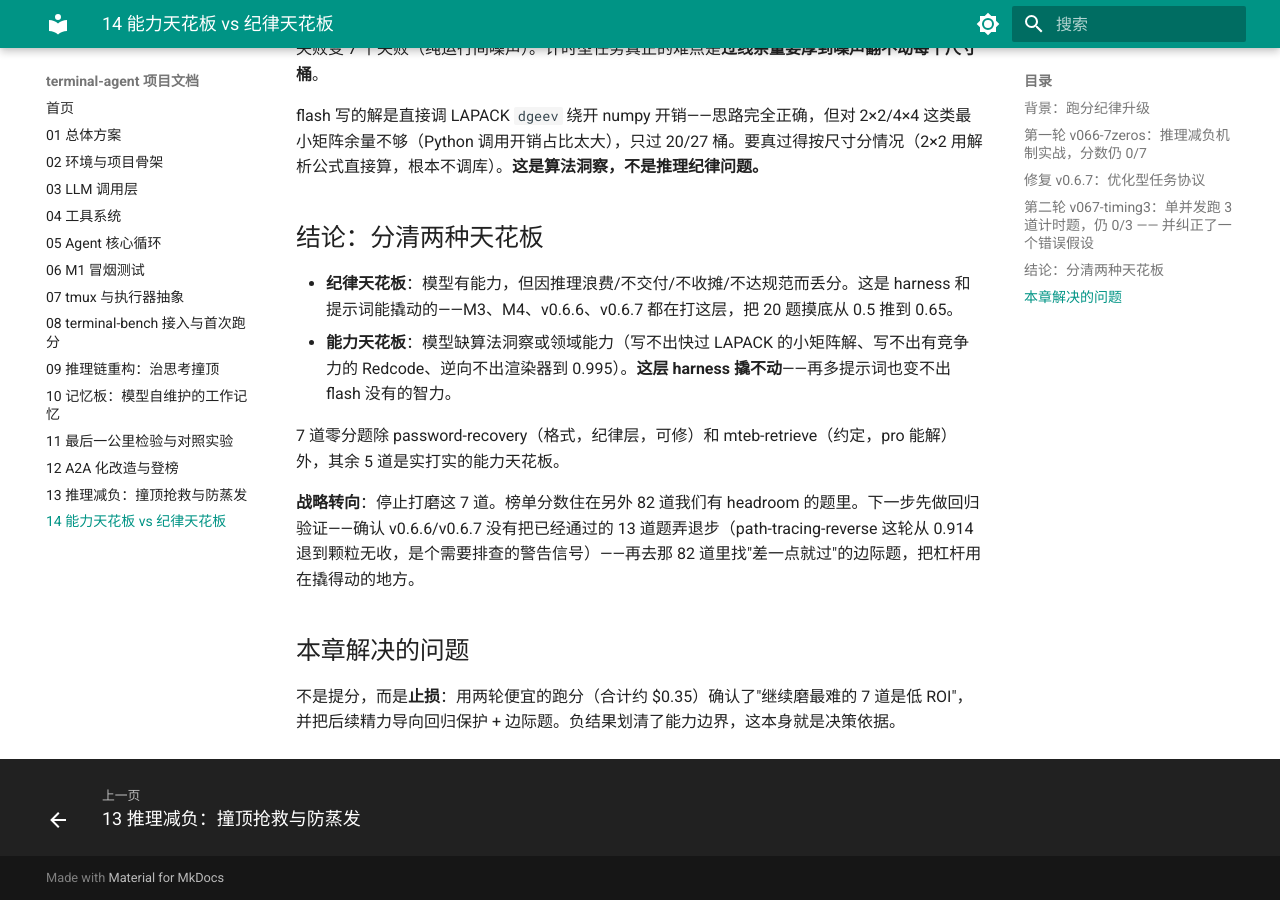
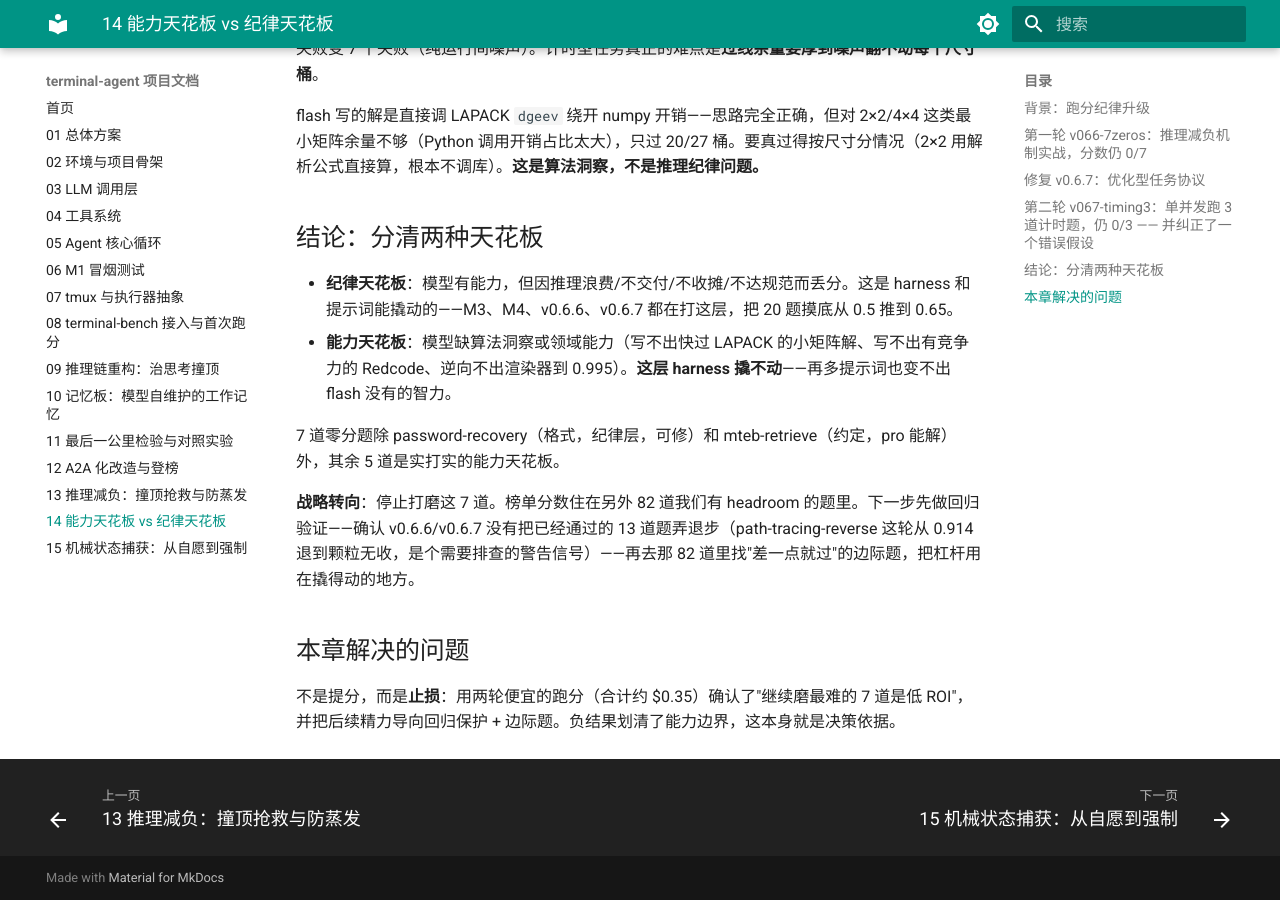
Before and after one commit to seqi781/AGENT, an MkDocs documentation site: the page built from docs/14-ceiling-vs-discipline.md, in a window 1280 px wide and 900 px high, scrolled down 1422 px. Built offline with MkDocs 1.6.1 and Material for MkDocs 9.7.7, drawn with Linux system fonts in a browser that asks for light colours; part of the change alters nothing that is shown.

Commit message:
docs: 15 章 机械状态捕获(P0a/b/c)——从靠模型自愿到 harness 强制
Co-Authored-By: Claude Fable 5 <noreply@anthropic.com>

```diff
--- /dev/null
+++ b/docs/15-mechanical-state.md
@@ -0,0 +1,49 @@
+# 15 机械状态捕获：把"靠模型自愿"的记账改成"harness 强制"（v0.7.0）
+
+## 一条贯穿性诊断
+
+这个 harness 已经成熟（三预算、缓存友好的板在末尾、实时 jsonl、撞顶/错误连击检测、被杀后重建），但有一个根因性缺陷——之前反复撞到的几个坑，是它的不同投影：
+
+> **凡是 harness 可靠性依赖的状态，都被托付给"模型自愿调用工具"去维护——而模型在高压下不可靠。**
+
+- `update_memory` 靠模型主动写 → 高压下忘记写（实测失败任务 40 轮仅 1 次更新）；
+- `task_done` 靠模型自报完成 → 文件没写就声称完成；
+- 环境副作用 → **根本没人记**（db-wal：模型亲手删了 WAL 却不自知）。
+
+三件事是同一个错误：把系统的记账外包给模型的善意。修复方向统一——**把 harness 需要的事实，从"模型动作"改成"harness 自动捕获"**。v0.7.0 落了三个 P0。
+
+## P0a：读取每题真实超时，对齐整套收尾机器
+
+**病根**：整套优雅收尾（wall_clock_warn/stop、salvage、no_think）都建立在 `task_timeout_sec` 是真值之上。但 harbor 只把每题超时传给内置 ORACLE，不传自定义 agent——我们一直吃 1800 默认。喂假值的后果不是少一个字段，是**整套收尾系统失效**：harbor 在收尾逻辑触发前就硬杀，永远拿不到 task_done，只拿到尸体（db-wal 就是被 900s 杀在第 40 轮，交付物没写）。
+
+**预检揭示的规模**：全 89 题里 **48 道真超时仅 900s**（收尾从未在这些题正常触发），另 17 道 >1800（被我们默认值腰斩，train-fasttext 真 3600s）。约 65/89 题此前都在错误截止线下跑。
+
+**修复**：运行时从 `~/.cache/harbor/tasks/**/<task>/task.toml` 解析 `[agent].timeout_sec × multiplier`，`packages/` 布局优先消歧；读不到 loud 退默认。配套 `preflight_timeouts.py`：正式 -k5 前对全量任务校验，有解析不出就中止——把"fail loud"落在预检而非单 trial（后者会白丢一题分）。
+
+## P0b：启动快照 + 逐命令 state-diff 客观账本
+
+**为什么不能用"危险动词清单"**：杀死 db-wal 的命令是 `sqlite3 main.db "SELECT..."`——一条**查询**，任何危险词清单都不命中，却触发了 SQLite 自动 checkpoint 删掉 WAL。**按命令长相猜危险，必漏。** 正解是不猜命令、直接量环境。
+
+两个机械动作，都不判断"危不危险"：
+
+1. **启动快照**：开工前 `cp --reflink=auto -a <工作区> /tmp/_agent_orig_snapshot`（COW，近零成本；不支持则退硬链接 `cp -al`）。关键：sqlite 删 WAL 是 `unlink`，只要快照里还有一份（哪怕硬链接），那个 inode 的数据就不释放——**原始输入即便被删，数据仍活在备份里，可拷回**。db-wal 从"不可救的尸体"变成"可恢复"，全靠启动时这一条 cp。
+2. **逐命令差分**：每条改动型命令后 `find <工作区> -printf '%P\t%s\t%T@'` 拍一张文件清单，与上一张比对，把"谁出现/消失/变化"记成客观条目；消失的若是**启动时就有的原始输入**，标为 danger 永久保留，并附上从备份恢复的命令。
+
+**与记忆板分开**：板是模型的主观笔记（可丢），账本是 harness 的客观事实（不丢），各自注入上下文。**成本上限**：工作区文件数 >5000 就整体禁用（重数据任务不拖慢）；任何步骤失败只禁用+记日志，绝不拖垮 agent。
+
+确定性测试（LocalExecutor 模拟 db-wal）：删除被记为 danger、备份保住 WAL、可恢复——全通过。
+
+## P0c：task_done 机械校验
+
+**模型自报完成 ≠ 完成。** task_done 触发 harness 侧检查：从交付物文本抽出绝对路径，用 executor 验**存在且非空**，缺失/为空就拒绝 `stop`、把清单塞回历史让模型继续修。
+
+- **必要非充分**：内容对不对是阅卷器的活（隐藏），harness 只能验存在/非空——但光这层就堵掉"自报完成、文件却缺失/为空"的一批 0 分。
+- **逃生阀** `MAX_REFUSALS=2`：路径解析可能误判，达上限仍放行，绝不把一个真做完的任务困死（宁可漏放一个错的，不可拦死一个对的）。
+
+## 刻意保留没动的（已经对了）
+
+板在末尾、实时 jsonl、三预算、撞顶降步/换路、被杀 `populate_context_post_run` 绝不抛异常——这些是成熟设计。
+
+## 一句话
+
+把"靠模型自愿"的状态，逐条改成"靠 harness 强制"——超时真值、客观账本、完成校验，是同一个动作的三个落点。
--- a/mkdocs.yml
+++ b/mkdocs.yml
@@ -55,3 +55,4 @@ nav:
   - 12 A2A 化改造与登榜: 12-a2a-leaderboard.md
   - 13 推理减负：撞顶抢救与防蒸发: 13-reasoning-diet.md
   - 14 能力天花板 vs 纪律天花板: 14-ceiling-vs-discipline.md
+  - 15 机械状态捕获：从自愿到强制: 15-mechanical-state.md
```
